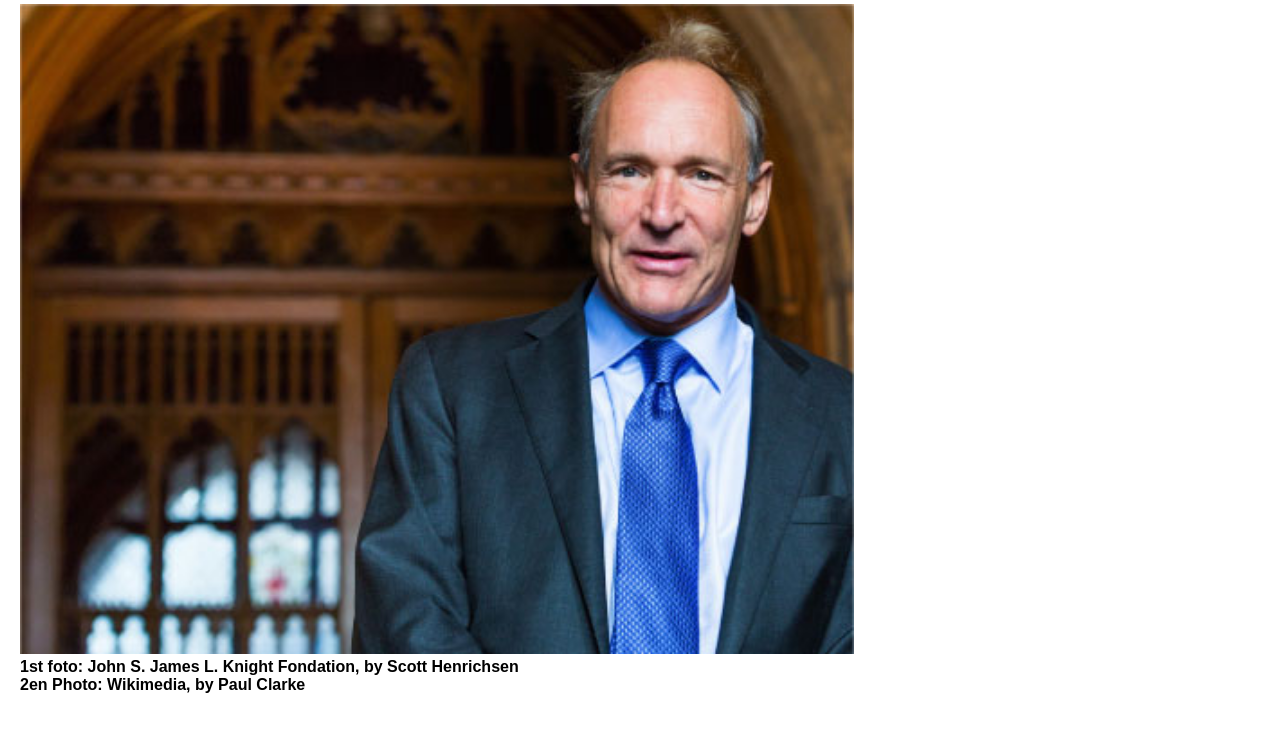
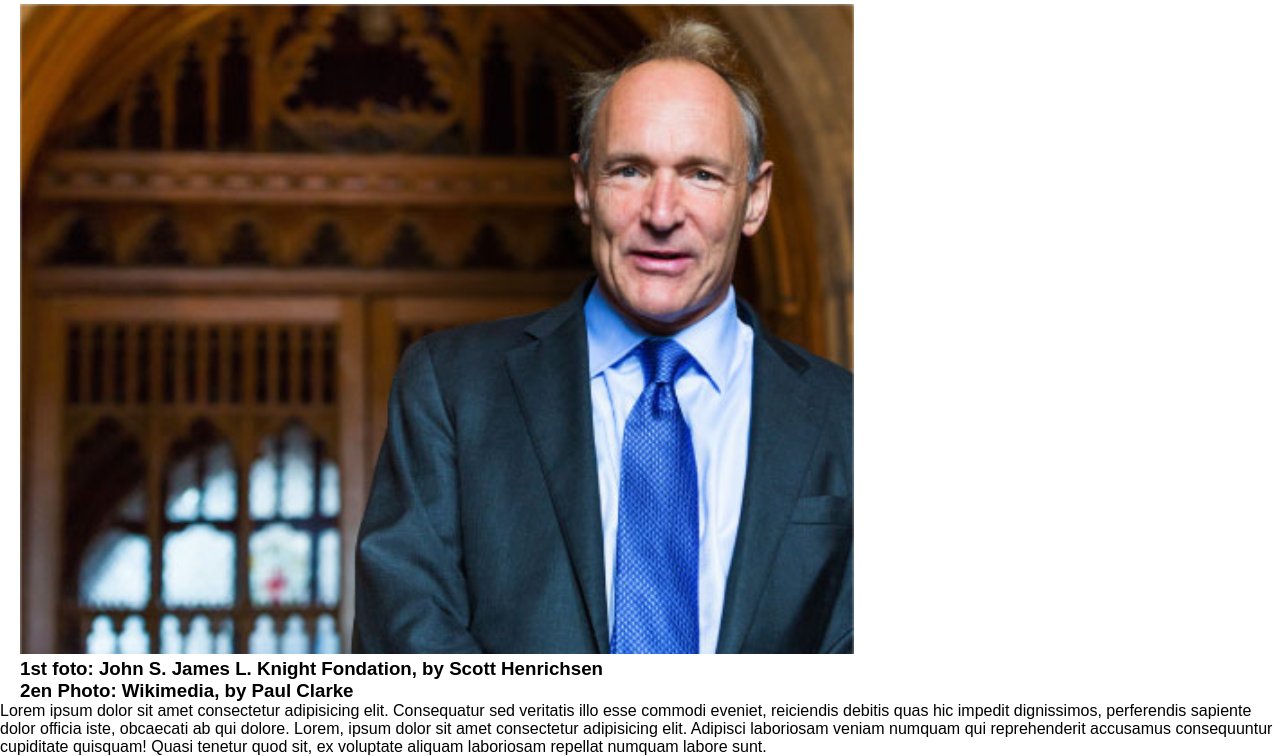
Before and after one commit to EnxhiHoxhaj/html-css-booleaner, a plain HTML site: page index.html in a window 1280 px wide. Shown: the part 1030-1786 px from the top of the page. Before the commit the page ends 1724 px from the top, so only its background shows below. Drawn offline with Linux system fonts and the light colour scheme.

Commit message:
Paragrafo introduttivo

```diff
--- a/index.html
+++ b/index.html
@@ -30,16 +30,15 @@
 
                 <img src="img/tim-1.jpg" alt="foto di Tim Berners-Lee" id="tim1">
                 <img src="img/tim-2.jpg" alt="foto di Tim Berners-Lee" id="tim2">
-                <h4>1st foto: John S. James L. Knight Fondation, by Scott Henrichsen</h4>
-                <h4>2en Photo: Wikimedia, by Paul Clarke</h4>
-
-
+                <h3>1st foto: John S. James L. Knight Fondation, by Scott Henrichsen</h3>
+                <h3>2en Photo: Wikimedia, by Paul Clarke</h3>
 
         </div>
+        <!--paragrafo introduttivo-->
+        <div class="intro">
+            <p>Lorem ipsum dolor sit amet consectetur adipisicing elit. Consequatur sed veritatis illo esse commodi eveniet, reiciendis debitis quas hic impedit dignissimos, perferendis sapiente dolor officia iste, obcaecati ab qui dolore. <span id="evi">Lorem, ipsum dolor sit amet consectetur adipisicing elit.</span> Adipisci laboriosam veniam numquam qui reprehenderit accusamus consequuntur cupiditate quisquam! Quasi tenetur quod sit, ex voluptate aliquam laboriosam repellat numquam labore sunt.</p>
 
-
-
-        <!--paragrafo introduttivo-->
+        </div>
 
         <!--tabella-->
 
```
